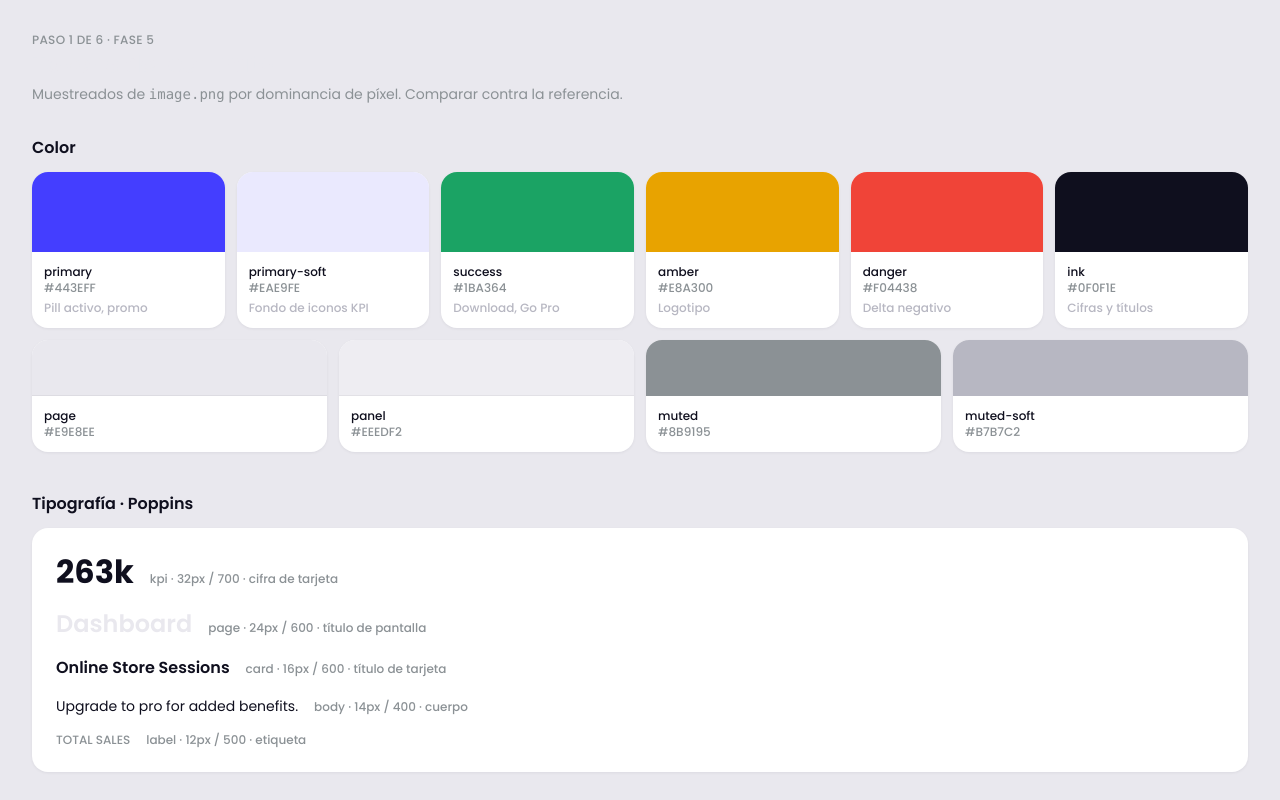
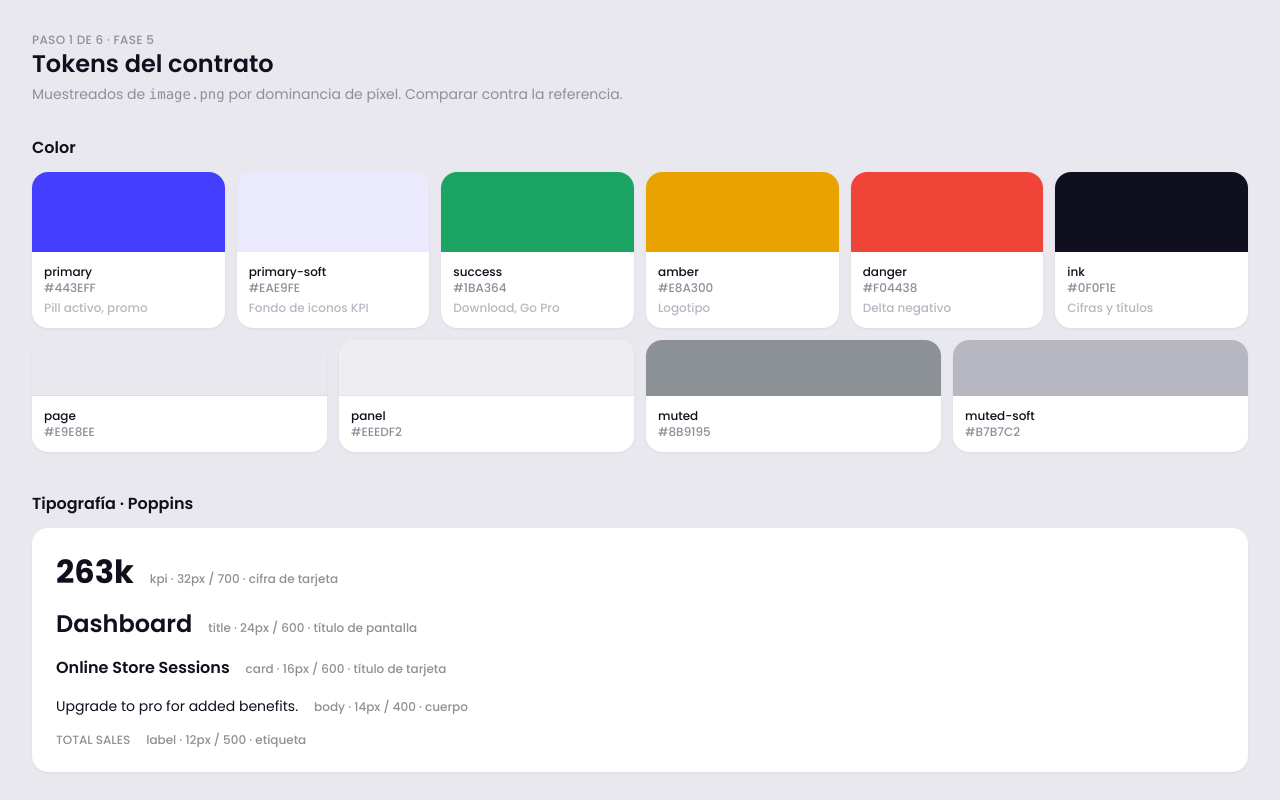
Before and after one commit to diarpicu2022-commits/Taller-DashBoard, a plain HTML site: page tokens.html in a window 1280 px wide. Shown: the top 800 px of the page. Drawn offline with nearby package versions, Linux system fonts and the light colour scheme.

Commit message:
Paso 1: tokens muestreados de la referencia + hoja de tokens

```diff
--- a/assets/tokens.js
+++ b/assets/tokens.js
@@ -33,7 +33,9 @@ tailwind.config = {
         'label': ['12px', { lineHeight: '16px', fontWeight: '500' }],
         'body':  ['14px', { lineHeight: '20px' }],
         'card':  ['16px', { lineHeight: '24px', fontWeight: '600' }],
-        'page':  ['24px', { lineHeight: '32px', fontWeight: '600' }],
+        // 'title', no 'page': el color `page` ya ocupa el nombre y `text-page`
+        // resolveria al color en vez de al tamano.
+        'title': ['24px', { lineHeight: '32px', fontWeight: '600' }],
         'kpi':   ['32px', { lineHeight: '40px', fontWeight: '700' }],
       },
       borderRadius: {
--- a/tokens.html
+++ b/tokens.html
@@ -21,7 +21,7 @@
 
   <header class="mb-8">
     <p class="text-label text-muted uppercase tracking-wide">Paso 1 de 6 · Fase 5</p>
-    <h1 class="text-page">Tokens del contrato</h1>
+    <h1 class="text-title">Tokens del contrato</h1>
     <p class="text-body text-muted mt-1">
       Muestreados de <code>image.png</code> por dominancia de píxel. Comparar contra la referencia.
     </p>
@@ -117,8 +117,8 @@
         <span class="text-label text-muted">kpi · 32px / 700 · cifra de tarjeta</span>
       </div>
       <div class="flex items-baseline gap-4 flex-wrap">
-        <span class="text-page">Dashboard</span>
-        <span class="text-label text-muted">page · 24px / 600 · título de pantalla</span>
+        <span class="text-title">Dashboard</span>
+        <span class="text-label text-muted">title · 24px / 600 · título de pantalla</span>
       </div>
       <div class="flex items-baseline gap-4 flex-wrap">
         <span class="text-card">Online Store Sessions</span>
```
